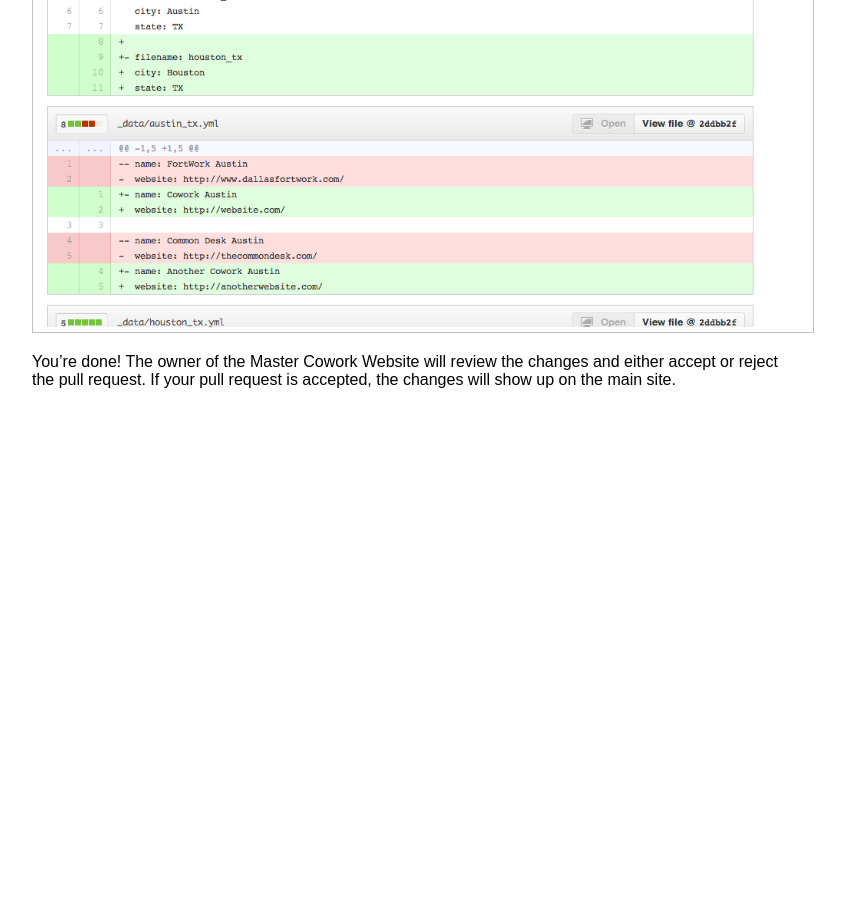
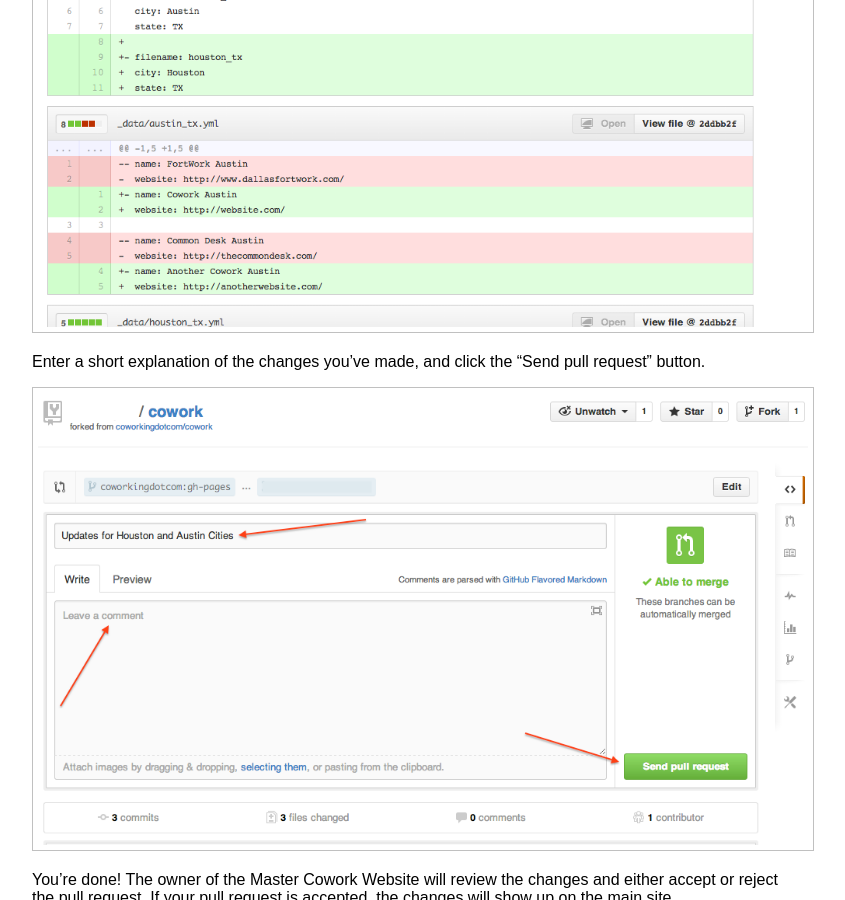
Before and after one commit to coworkingdotcom/cowork, a Jekyll site: the page built from help.md, in a window 1280 px wide and 900 px high, scrolled down 7860 px. Shown: the whole window, without its empty margins (223-1068 px from the left). Built offline with Jekyll 4.4.1, drawn with Linux system fonts in a browser that asks for light colours; Markdown is read by kramdown in place of the engine named in the settings; before the commit the page ends 8265 px from its top, so only the background shows below that.

Commit message:
documentation updates

```diff
--- a/help.md
+++ b/help.md
@@ -81,4 +81,8 @@
 
 <img src="submitpullrequest.png" />
 
+Enter a short explanation of the changes you've made, and click the "Send pull request" button.
+
+<img src="submitpullrequest2.png" />
+
 You're done! The owner of the Master Cowork Website will review the changes and either accept or reject the pull request. If your pull request is accepted, the changes will show up on the main site.
```
Also changed, not shown: submitpullrequest2.png (added).
